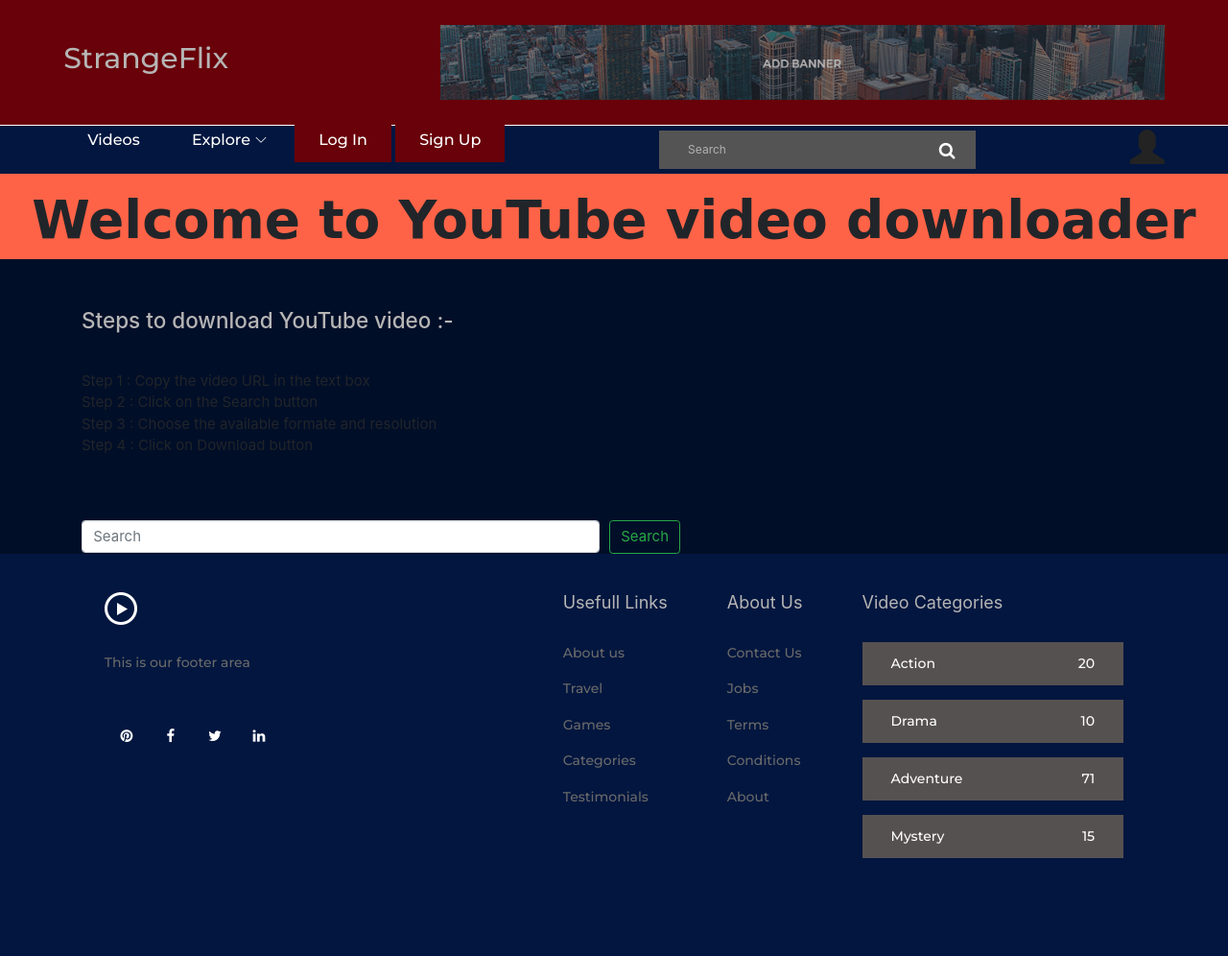
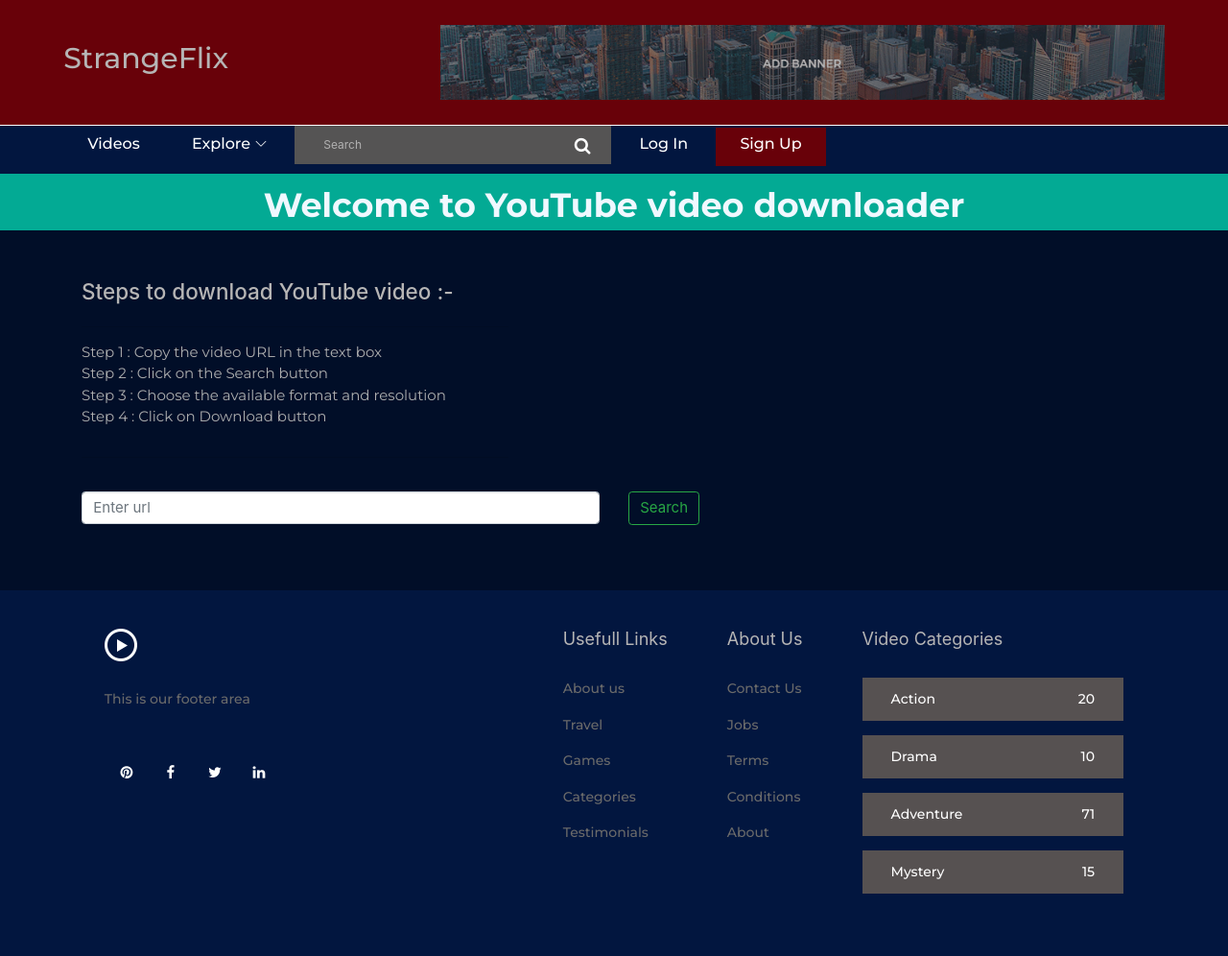
Before and after one commit to Shradhey1008/StrangeFlix, a Django app: page /uploads/youtube/ in a window 1280 px wide. Shown: the whole page at 96% size. Before the commit the page ends 894 px from the top, so only its background shows below. Run offline with Django 3.2, Linux system fonts and the light colour scheme; some libraries are stand-ins or nearby versions; some web fonts are replaced.

Commit message:
styling added

```diff
--- a/StrangeFlix/settings.py
+++ b/StrangeFlix/settings.py
@@ -104,8 +104,8 @@ DATABASES = {
     'ENGINE': 'django.db.backends.postgresql',
     'NAME': 'test',
     'USER': 'postgres',
-    'PASSWORD': 'anurag',
-    # 'PASSWORD': 'pasword',
+    # 'PASSWORD': 'anurag',
+    'PASSWORD': 'pasword',
     'HOST':'localhost',
     # 'PASSWORD': 'Smtwtfss1@',
 }
@@ -211,3 +211,5 @@ RAZORPAY_SECRET_KEY = 'ButjOYGqTSw5uZV00OqYKwe2'
 #  aparna razorpay
 RAZORPAY_KEY_ID = 'rzp_test_Hb9AUuiZMioY63'
 RAZORPAY_SECRET_KEY = 'v7njOzKIrb6apb5Dx9zexCuv'
+
+CRISPY_TEMPLATE_PACK = 'bootstrap4'
--- a/static/css/style.css
+++ b/static/css/style.css
@@ -20,7 +20,10 @@ body {
   color: #b6b5b5;
   background-color: #010e28 !important;
 }
-
+.dropdown:hover .dropdown-menu {
+  display: block;
+  margin-top: 0;
+}
 h1,
 h2,
 h3,
@@ -99,8 +102,11 @@ img {
 .ml-30 {
   margin-left: 30px !important; }
 
+.ml-500 {
+  margin-left: 500px !important; }
+
 .ml-50 {
-  margin-left: 50px !important; }
+    margin-left: 50px !important; }
 
 .mr-15 {
   margin-right: 15px !important; }
@@ -406,6 +412,7 @@ input:focus {
               color: #680109; } }
     .header-area .videomag-main-menu .top-search-area {
       position: relative;
+
       z-index: 1; }
       .header-area .videomag-main-menu .top-search-area form {
         position: relative;
--- a/static/css/tagsinput.css
+++ b/static/css/tagsinput.css
@@ -2,7 +2,10 @@
  * bootstrap-tagsinput v0.8.0
  *
  */
-
+*{
+  color:white;
+  font-size: 24;
+}
  .bootstrap-tagsinput {
     border: solid 1px #e9ecee;
   border-radius: 0;
--- a/templates/account/messages/logged_in.txt
+++ b/templates/account/messages/logged_in.txt
@@ -1,4 +1,5 @@
 {% load account %}
 {% load i18n %}
 {% user_display user as name %}
-{% blocktrans %}Hail Hydra! Successfully signed in as {{name}}.{% endblocktrans %}
+{% blocktrans %} Hail Hydra! Successfully signed in as {{name}}.
+{% endblocktrans %}
--- a/templates/account/password_reset.html
+++ b/templates/account/password_reset.html
@@ -7,7 +7,7 @@
 {% block head_title %}{% trans "Password Reset" %}{% endblock %}
 
 {% block content %}
-<div class="container">
+<div class="container mt-4 mb-4" style="color: aliceblue;">
     <h1>{% trans "Password Reset" %}</h1>
     {% if user.is_authenticated %}
     {% include "account/snippets/already_logged_in.html" %}
@@ -18,7 +18,7 @@
     <form method="POST" action="{% url 'account_reset_password' %}" class="password_reset">
         {% csrf_token %}
         {{ form|crispy }}
-        <input type="submit" value="{% trans 'Reset My Password' %}" />
+        <input type="submit" class="btn btn-success" value="{% trans 'Reset My Password' %}" />
     </form>
 
     <p>{% blocktrans %}Please contact us if you have any trouble resetting your password.{% endblocktrans %}</p>
--- a/templates/base.html
+++ b/templates/base.html
@@ -1,4 +1,6 @@
 {% load static %}
+{% load account %}
+{% user_display user as name %}
 <!DOCTYPE html>
 <html lang="en">
 
@@ -91,7 +93,7 @@
               </div>
 
               <!-- Nav Start -->
-              <div class="classynav">
+              <div class="classynav mt-2">
                 <ul>
 
                   <li><a href="#">Videos</a></li>
@@ -106,11 +108,7 @@
                         <li><a href="video-post.html">Video Post</a></li>
                         <li><a href="single-post.html">Single Post</a></li>
                         <li><a href="contact.html">Contact</a></li>
-                        <li><a href="index.html">Home</a></li>
-                        <li><a href="catagory.html">Catagory</a></li>
-                        <li><a href="video-post.html">Video Post</a></li>
-                        <li><a href="single-post.html">Single Post</a></li>
-                        <li><a href="contact.html">Contact</a></li>
+
                       </ul>
                       <ul class="single-mega cn-col-3">
                         <h5>Hollywood</h5>
@@ -119,11 +117,7 @@
                         <li><a href="video-post.html">Video Post</a></li>
                         <li><a href="single-post.html">Single Post</a></li>
                         <li><a href="contact.html">Contact</a></li>
-                        <li><a href="index.html">Home</a></li>
-                        <li><a href="catagory.html">Catagory</a></li>
-                        <li><a href="video-post.html">Video Post</a></li>
-                        <li><a href="single-post.html">Single Post</a></li>
-                        <li><a href="contact.html">Contact</a></li>
+
                       </ul>
                       <ul class="single-mega cn-col-3">
                         <h5>Kids Section</h5>
@@ -132,11 +126,7 @@
                         <li><a href="video-post.html">Video Post</a></li>
                         <li><a href="single-post.html">Single Post</a></li>
                         <li><a href="contact.html">Contact</a></li>
-                        <li><a href="index.html">Home</a></li>
-                        <li><a href="catagory.html">Catagory</a></li>
-                        <li><a href="video-post.html">Video Post</a></li>
-                        <li><a href="single-post.html">Single Post</a></li>
-                        <li><a href="contact.html">Contact</a></li>
+
                       </ul>
                     </div>
                   </li>
@@ -153,32 +143,60 @@
                     </ul>
                   </li>
                   {% endif %}
+
+                  <li>
+                    <div class="top-search-area">
+                      <form action="#" method="post">
+                        <input type="search" name="top-search" id="topSearch" placeholder="Search">
+                        <button type="submit" class="btn"><i class="fa fa-search" aria-hidden="true"></i></button>
+                      </form>
+                    </div>
+                  </li>
+
+
                   <!-- Anurag, this has to be dynamic based on session of the user -->
                   {% if user.is_authenticated %}
-                  <li class="active"><a href="{% url 'account_logout' %}">Log Out</a></li>
+                  <!-- <li class="active"><a href="{% url 'account_logout' %}">Log Out</a></li> -->
                   {% else %}
-                  <li class="active"><a href="{% url 'account_login' %}">Log In</a></li>
+                  <li><a href="{% url 'account_login' %}">Log In</a></li>
                   <li class="active"><a href="{% url 'account_signup' %}">Sign Up</a></li>
                   {% endif %}
+
                 </ul>
               </div>
+
+
               <!-- Nav End -->
             </div>
 
             <!-- Top Search Area -->
-            <div class="top-search-area">
+            <!-- <div class="top-search-area">
               <form action="#" method="post">
                 <input type="search" name="top-search" id="topSearch" placeholder="Search">
                 <button type="submit" class="btn"><i class="fa fa-search" aria-hidden="true"></i></button>
               </form>
+            </div> -->
+
+            <!-- Top Profile Area -->
+            {% if user.is_authenticated %}
+            <div class="dropdown">
+
+              <a href="#" style="color: white;">
+                 Hello {{name}}   <!-- this has to be dynamic username -->
+                <i class="glyphicon glyphicon-user w3-large" data-toggle="dropdown"></i>
+                <span class="caret"></span>
+              </a>
+                  <!-- Anurag this content has to be dynamic for what were the latest things seen by the user -->
+                  <ul class="dropdown-menu dropdown-menu-right">
+                    <li><a href="">Account</a></li>
+                    <li><a href="">My favourite</a></li>
+                    <li><a href="{% url 'account_change_password' %}">Change password</a></li>
+                    <li><a href="{% url 'account_logout' %}">Sign Out</a></li>
+                    <!-- <li><a href="single-post.html">Fourth Last</a></li>
+                                            <li><a href="contact.html">Fifth Last</a></li> -->
+                  </ul>
             </div>
-
-            <!-- Top Add Area -->
-            <div>
-
-              <a href="#"><i class="glyphicon glyphicon-user w3-xxlarge"></i></a>
-            </div>
-
+            {% endif %}
           </nav>
         </div>
       </div>
--- a/templates/youtube.html
+++ b/templates/youtube.html
@@ -24,8 +24,8 @@
 {% block content %}
 <section id="top">
     <div class="container-fluid">
-        <div class="row" style="background-color:#FF6347;">
-            <div class="col-sm-12 mt-2" style="font-family:'Comic Sans MS'; font-size: 55px;">
+        <div class="row c" style="background-color:#03aa94;">
+            <div class="col-sm-12 mt-2" style="font-family:'Montserrat'; color: aliceblue; font-size: 35px;">
                 <center><b>Welcome to YouTube video downloader</b></center>
             </div>
         </div>
@@ -42,27 +42,29 @@
             </div>
         </div>
         <div class="row">
-            <div class="col-sm-6">
+            <div class="col-sm-6" style="font-family:'Montserrat'; color: rgb(174, 174, 175); font-size: 15px;" >
                 <ul>
                     <li>Step 1 : Copy the video URL in the text box</li>
                     <li>Step 2 : Click on the Search button</li>
-                    <li>Step 3 : Choose the available formate and resolution</li>
+                    <li>Step 3 : Choose the available format and resolution</li>
                     <li>Step 4 : Click on Download button</li>
                 </ul>
             </div>
             <div class="col-sm-1">
 
             </div>
-            <div class="col-sm-3" id="myDiv">
+            <div class="col-sm-3" id="myDiv" style="font-family:'Montserrat'; color:aliceblue; font-size: 15px;">
                 <div aria-live="polite" aria-atomic="true">
                     <div class="toast">
                         <div class="toast-header">
                             <strong class="mr-auto">Notifications</strong>
-                            <small>1 seconds ago</small>
-                            <button id="hide" type="button" class="ml-2 mb-1 close" data-dismiss="toast"
+                            <button id="hide" type="button" style="color:aliceblue;" class="ml-2 mb-1 close" data-dismiss="toast"
                                 aria-label="Close">
                                 <span aria-hidden="true">&times;</span>
                             </button>
+                            <br>
+                            <small>1 seconds ago</small>
+
                         </div>
                         <div class="toast-body">
                             <br>
@@ -71,16 +73,18 @@
                     </div>
                 </div>
             </div>
-            <div class="col-sm-3" id="myDiv2">
+            <div class="col-sm-3" id="myDiv2" style="font-family:'Montserrat'; color: aliceblue; font-size: 15px;">
                 <div aria-live="polite" aria-atomic="true">
                     <div class="toast">
                         <div class="toast-header">
                             <strong class="mr-auto">Notifications</strong>
-                            <small>1 seconds ago</small>
-                            <button id="hide2" type="button" class="ml-2 mb-1 close" data-dismiss="toast"
+                            <button id="hide" type="button" style="color:aliceblue;" class="ml-2 mb-1 close" data-dismiss="toast"
                                 aria-label="Close">
                                 <span aria-hidden="true">&times;</span>
                             </button>
+                            <br>
+                            <small>1 seconds ago</small>
+
                         </div>
                         <div class="toast-body">
                             <br>
@@ -98,23 +102,24 @@
             </div>
         </div>
         <form class="" action="{% url 'videoplayer:Utube_search' %}" method="POST">
-            <div class="row" style="margin-top:20px;">
+            <div class="row" >
 
                 {% csrf_token %}
-                <div class="col-sm-6">
+                <div class="col-sm-6" style="margin-top:20px;">
                     {% if video_url %}
-                    <input class="form-control" type="search" name="video_url" placeholder="Search" aria-label="Search"
+                    <input class="form-control" type="search" name="video_url" placeholder="Enter url" aria-label="Search"
                         value={{video_url}}>
                     {% else %}
-                    <input class="form-control" type="search" name="video_url" placeholder="Search" aria-label="Search">
+                    <input class="form-control" type="search" name="video_url" placeholder="Enter url" aria-label="Search">
                     {% endif %}
                 </div>
-                <div class="col-sm-2">
-                    <button class="btn btn-outline-success" type="submit" style="margin-left:-20px;">Search</button>
+                <div class="col-sm-2" style="margin-top:20px;">
+                    <button class="btn btn-outline-success"  type="submit" >Search</button>
                 </div>
 
             </div>
         </form>
+        <br>
         <form class="" action="{% url 'videoplayer:Utube_down' %}" method="POST">
             {% csrf_token %}
             <div class="row mt-3 section">
@@ -174,6 +179,8 @@
         </form>
     </div>
 </section>
+<br><br>
+
 {% endblock %}
 
 {% block extra_body %}
```
Also changed, not shown: templates/account/login.html (+16 -7 lines), templates/account/logout.html (+12 -3 lines), templates/account/password_change.html (+17 -7 lines), templates/account/signup.html (+13 -4 lines), templates/device.html (+15 -3 lines), videoplayer/migrations/0007_auto_20201018_1049.py (added), 2 other files.
